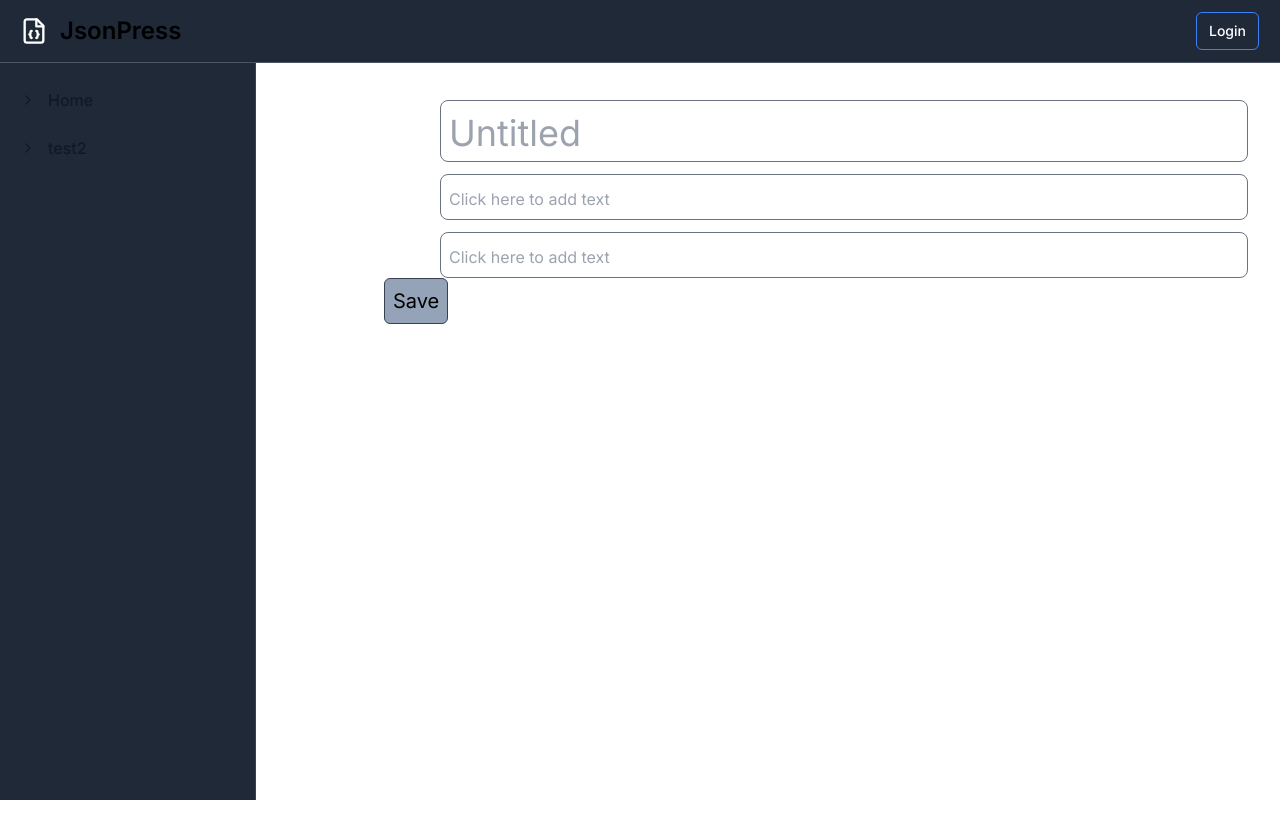
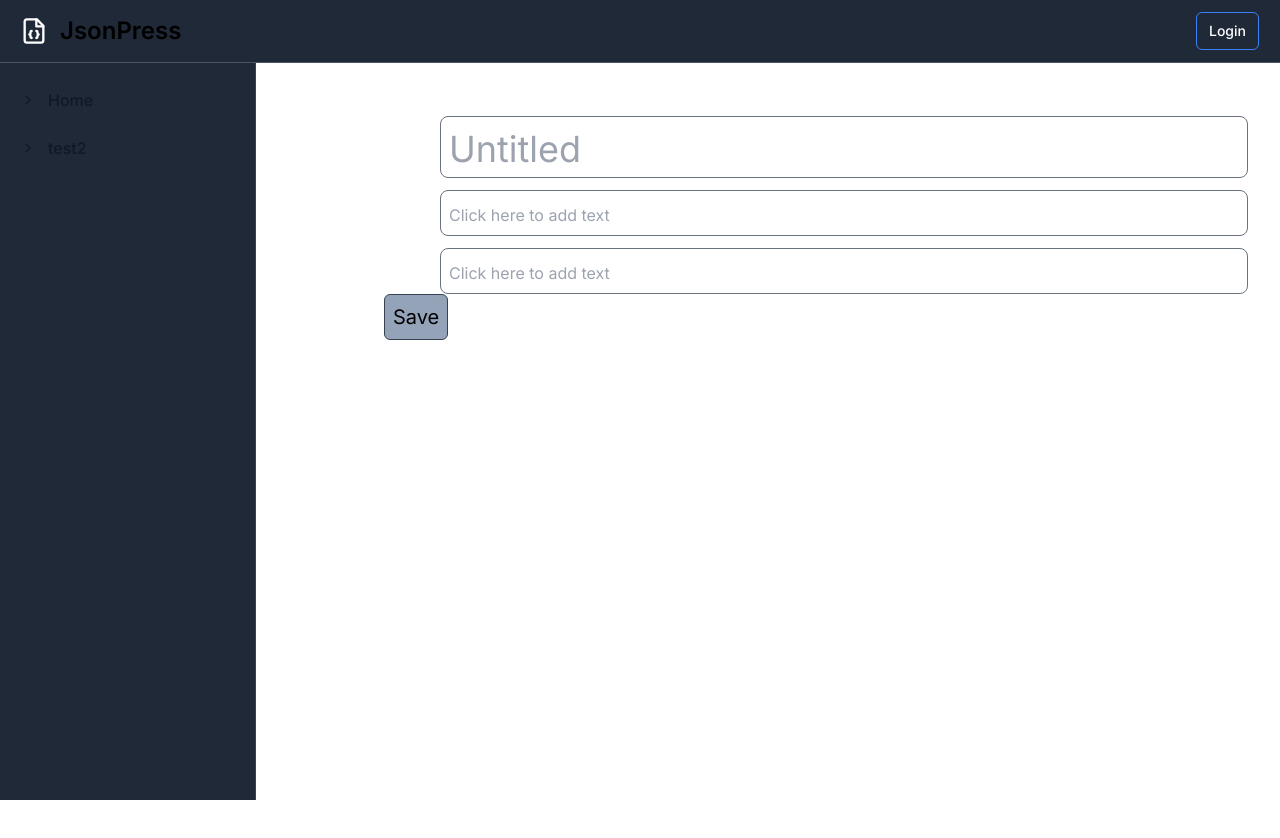
Before and after one commit to ChampionBuffalo1/JsonPress, a Next.js app: page /editor in a window 1280 px wide. Shown: the top 838 px of the page. Built offline with nearby package versions, Linux system fonts and the light colour scheme.

Commit message:
Changed the layout margin

```diff
--- a/src/app/layout.tsx
+++ b/src/app/layout.tsx
@@ -24,7 +24,7 @@ export default function RootLayout({
         <SideBar />
         <GlobalProvider>
           <NavBar />
-          <div className="h-screen mt-12 sm:ml-96">{children}</div>
+          <div className="h-screen mt-16 sm:ml-96">{children}</div>
         </GlobalProvider>
       </body>
     </html>
```
